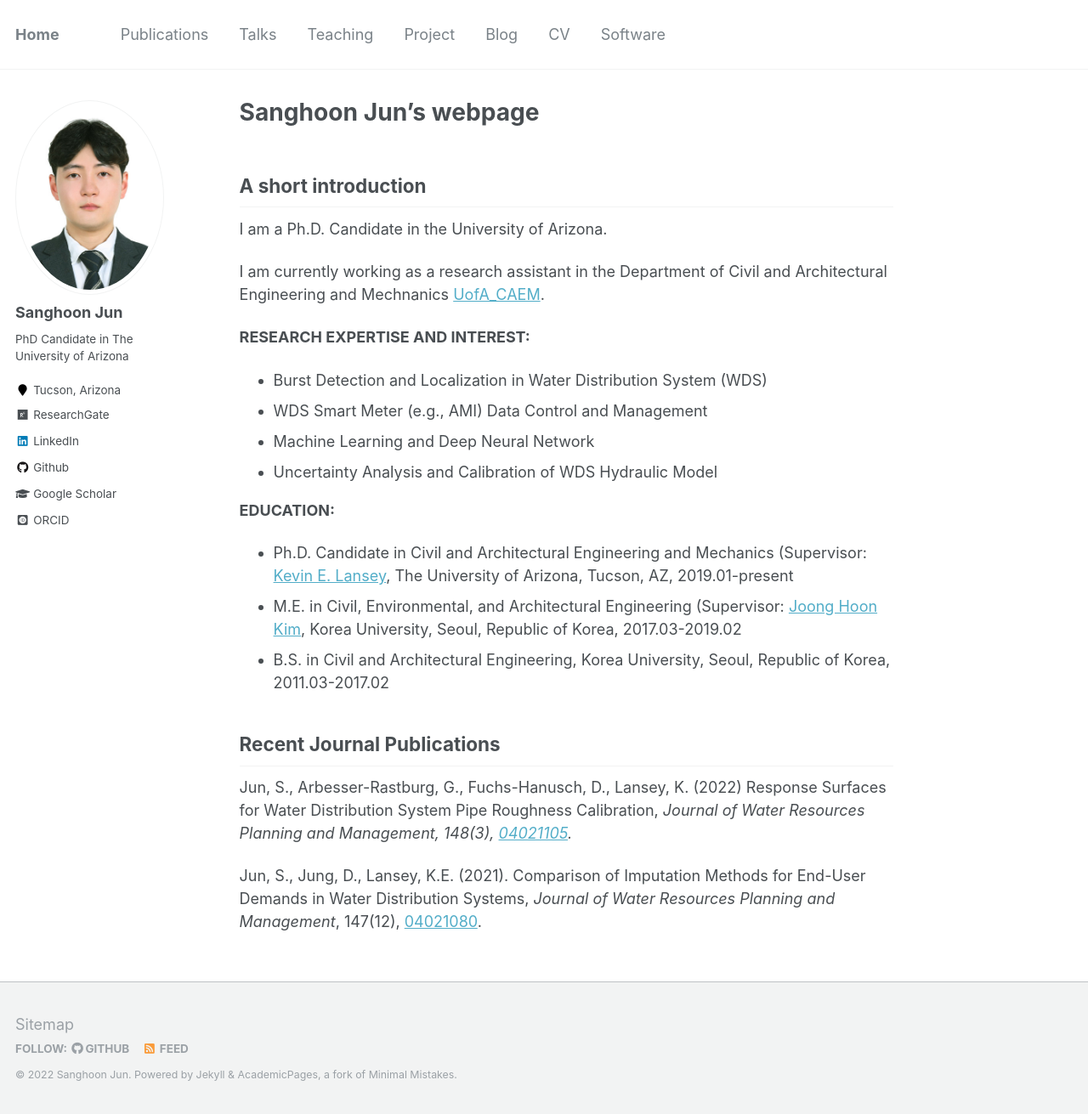
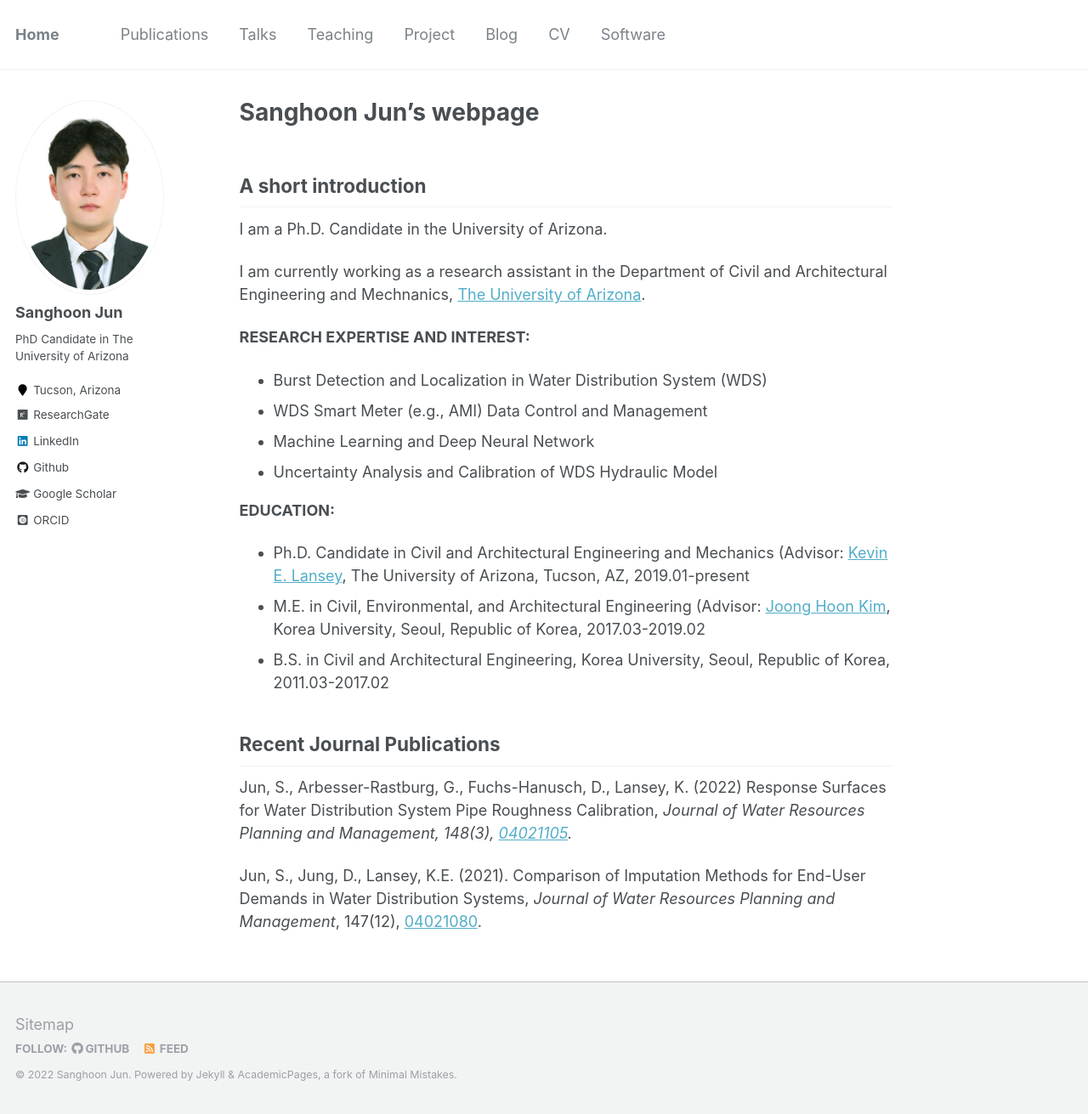
Before and after one commit to uawds/SanghoonJunWater.github.io, a Jekyll site: the page built from _pages/about.md, in a window 1280 px wide and 1311 px high. Shown: the whole window at 85% size. Built offline with Jekyll 4.4.1, drawn with Linux system fonts in a browser that asks for light colours; some web fonts are replaced.

Commit message:
Update about.md

```diff
--- a/_pages/about.md
+++ b/_pages/about.md
@@ -13,7 +13,7 @@ redirect_from:
 ## A short introduction
 I am a Ph.D. Candidate in the University of Arizona.
 
-I am currently working as a research assistant in the Department of Civil and Architectural Engineering and Mechnanics  <a href="https://caem.engineering.arizona.edu//" target="_blank" rel="noopener noreferrer">UofA_CAEM</a>.
+I am currently working as a research assistant in the Department of Civil and Architectural Engineering and Mechnanics,  <a href="https://caem.engineering.arizona.edu//" target="_blank" rel="noopener noreferrer">The University of Arizona</a>.
 
 <b>RESEARCH EXPERTISE AND INTEREST:</b>
 * Burst Detection and Localization in Water Distribution System (WDS)
@@ -22,8 +22,8 @@ I am currently working as a research assistant in the Department of Civil and Ar
 * Uncertainty Analysis and Calibration of WDS Hydraulic Model
 
 <b>EDUCATION:</b>
-* Ph.D. Candidate in Civil and Architectural Engineering and Mechanics (Supervisor: <a href="https://caem.engineering.arizona.edu/faculty-staff/faculty/kevin-e-lansey" target="_blank" rel="noopener noreferrer">Kevin E. Lansey</a>, The University of Arizona, Tucson, AZ, 2019.01-present
-* M.E. in Civil, Environmental, and Architectural Engineering (Supervisor: <a href="http://opti.korea.ac.kr/" target="_blank" rel="noopener noreferrer">Joong Hoon Kim</a>, Korea University, Seoul, Republic of Korea, 2017.03-2019.02
+* Ph.D. Candidate in Civil and Architectural Engineering and Mechanics (Advisor: <a href="https://caem.engineering.arizona.edu/faculty-staff/faculty/kevin-e-lansey" target="_blank" rel="noopener noreferrer">Kevin E. Lansey</a>, The University of Arizona, Tucson, AZ, 2019.01-present
+* M.E. in Civil, Environmental, and Architectural Engineering (Advisor: <a href="http://opti.korea.ac.kr/" target="_blank" rel="noopener noreferrer">Joong Hoon Kim</a>, Korea University, Seoul, Republic of Korea, 2017.03-2019.02
 * B.S. in Civil and Architectural Engineering, Korea University, Seoul, Republic of Korea, 2011.03-2017.02
 
 
```
